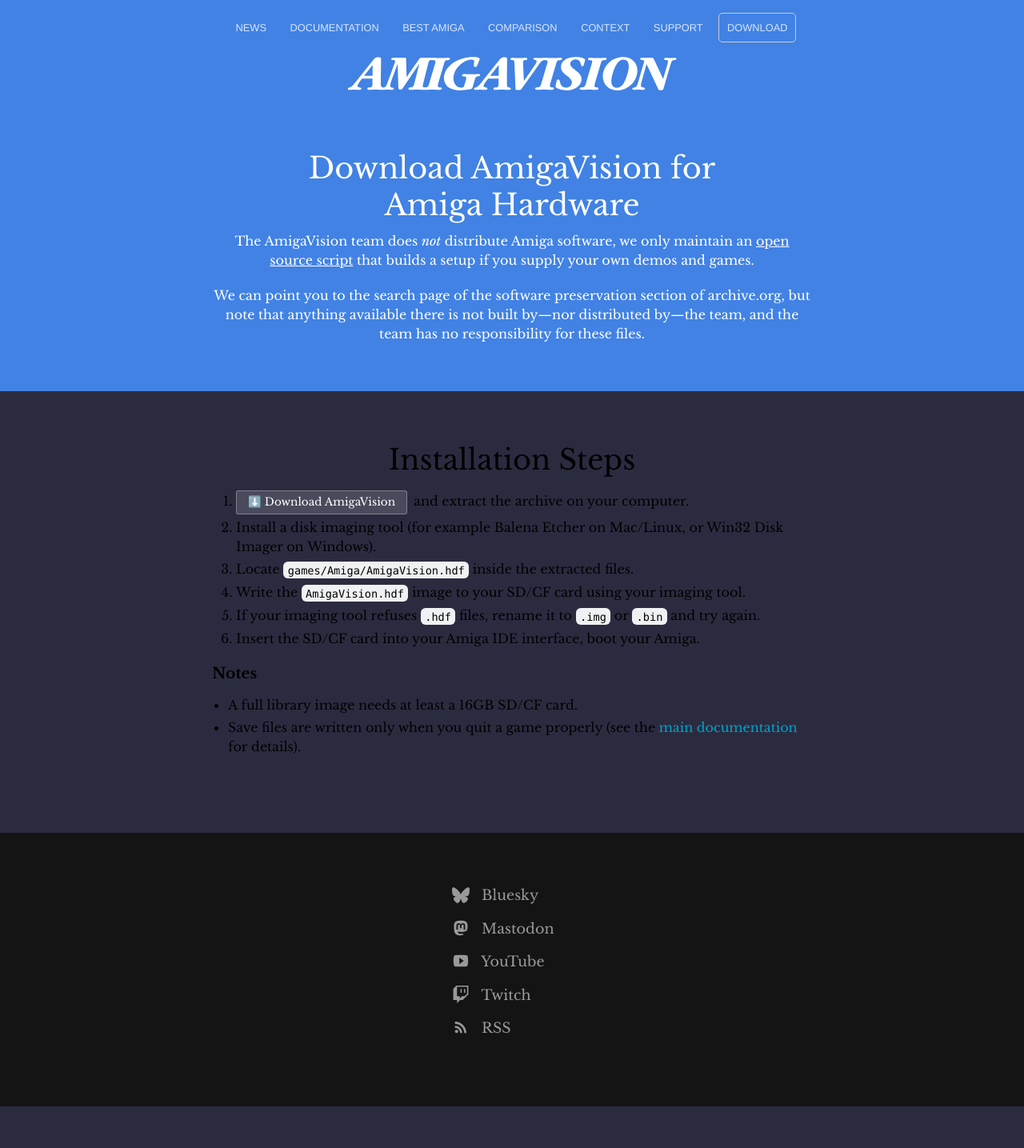
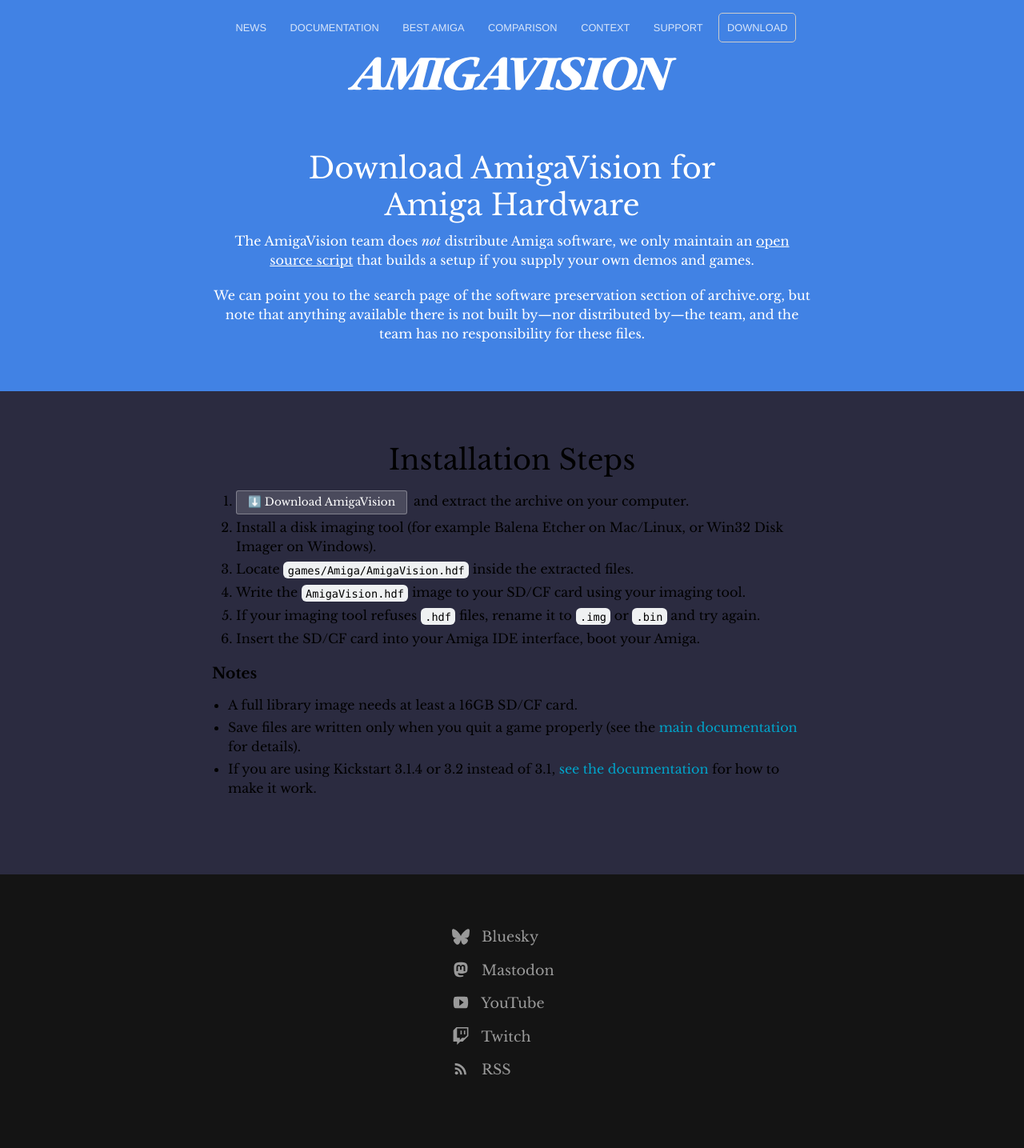
Before and after one commit to amigavision/amigavision.github.io, a Jekyll site: the page built from download/amiga.html, in a window 1280 px wide. Shown: the whole page at 80% size. Built offline with Jekyll 4.4.1, drawn with Linux system fonts in a browser that asks for light colours; before the commit the page ends 1383 px from its top, so only the background shows below that.

Commit message:
Add link to section on newer Kickstarts

```diff
--- a/download/amiga.html
+++ b/download/amiga.html
@@ -28,6 +28,7 @@
     <ul>
       <li>A full library image needs at least a 16GB SD/CF card.</li>
       <li>Save files are written only when you quit a game properly (see the <a href="/docs#amiga">main documentation</a> for details).</li>
+      <li>If you are using Kickstart 3.1.4 or 3.2 instead of 3.1, <a href="/docs#kickstart">see the documentation</a> for how to make it work.</li>
     </ul>
   </div>
 </section>
```
